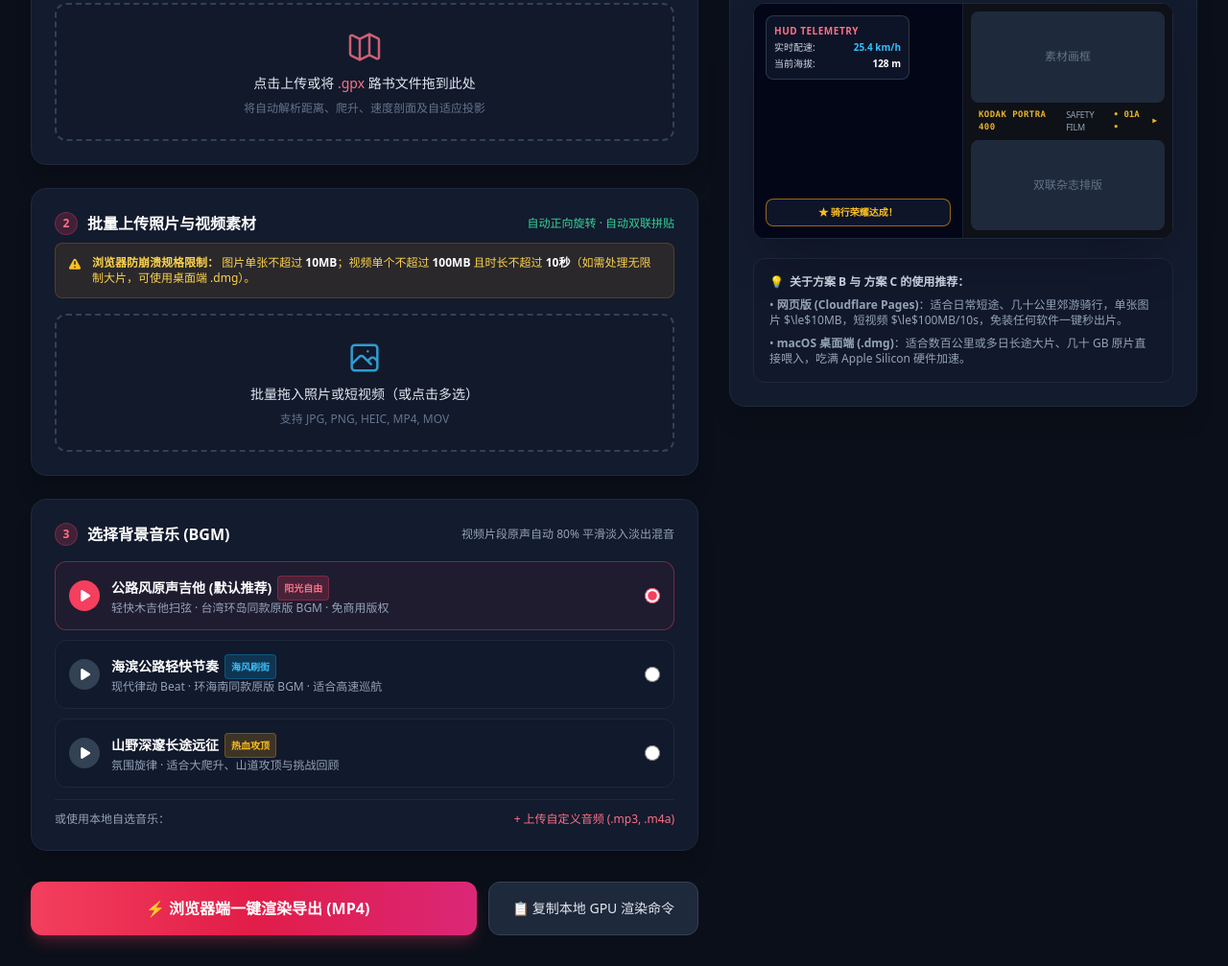
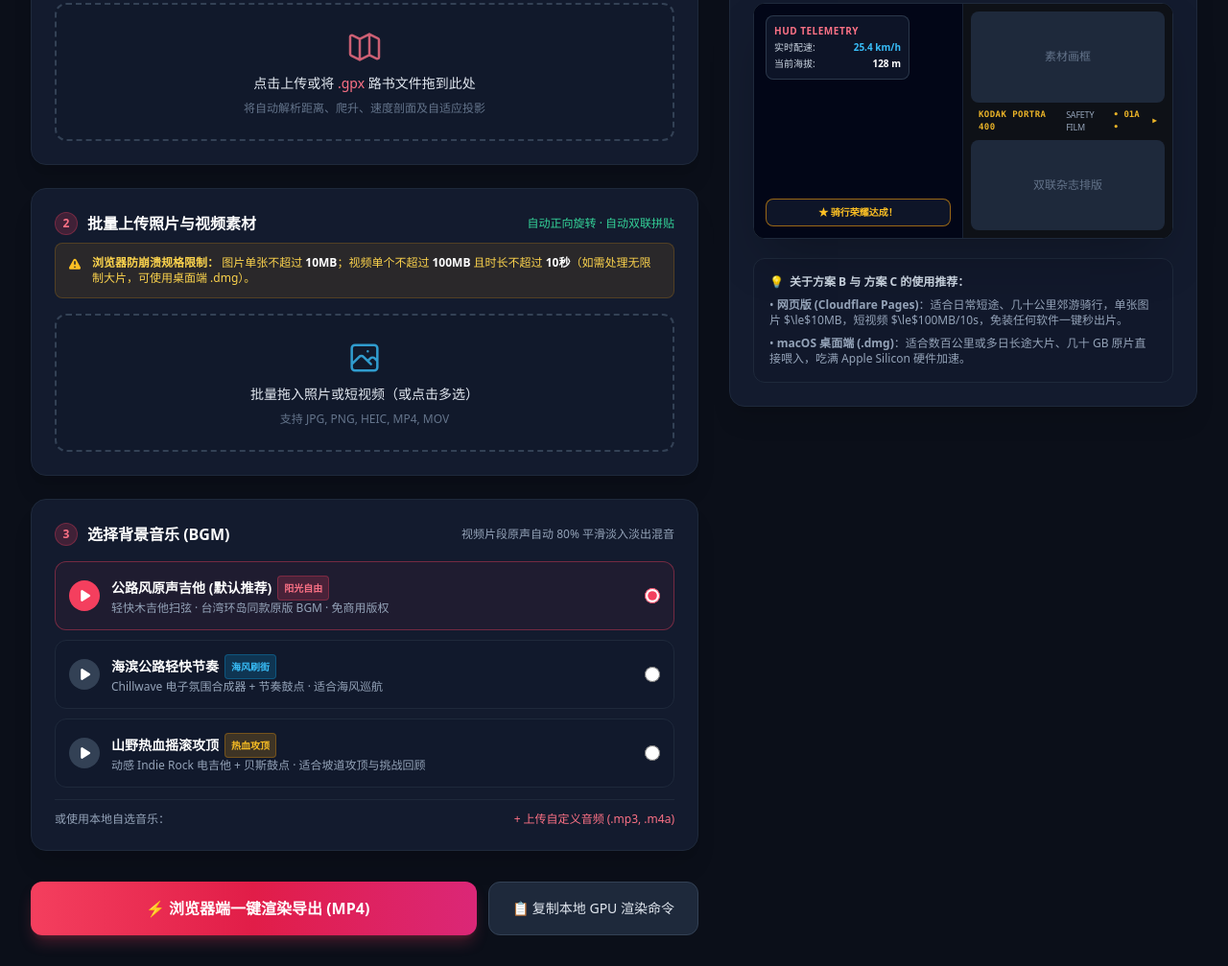
Before and after one commit to hy4015/cycling-route-video, a plain HTML site: page web/index.html in a window 1280 px wide. Shown: the part 159-1166 px from the top of the page at 96% size. Drawn offline with nearby package versions, Linux system fonts and the light colour scheme.

Commit message:
fix(bgm): replace duplicated and synthesized tracks with authentic Chillwave beat and Indie Rock ride tracks

```diff
--- a/web/index.html
+++ b/web/index.html
@@ -180,7 +180,7 @@
                   <span>海滨公路轻快节奏</span>
                   <span class="text-[10px] px-1.5 py-0.5 rounded bg-sky-500/20 text-sky-400 border border-sky-500/30">海风刷街</span>
                 </div>
-                <div class="text-xs text-slate-400">现代律动 Beat · 环海南同款原版 BGM · 适合高速巡航</div>
+                <div class="text-xs text-slate-400">Chillwave 电子氛围合成器 + 节奏鼓点 · 适合海风巡航</div>
               </div>
             </div>
             <input type="radio" name="bgmSelect" value="bgm_coastal_beat" class="accent-rose-500 w-4 h-4">
@@ -194,10 +194,10 @@
               </button>
               <div>
                 <div class="text-sm font-semibold text-white flex items-center space-x-1.5">
-                  <span>山野深邃长途远征</span>
+                  <span>山野热血摇滚攻顶</span>
                   <span class="text-[10px] px-1.5 py-0.5 rounded bg-amber-500/20 text-amber-400 border border-amber-500/30">热血攻顶</span>
                 </div>
-                <div class="text-xs text-slate-400">氛围旋律 · 适合大爬升、山道攻顶与挑战回顾</div>
+                <div class="text-xs text-slate-400">动感 Indie Rock 电吉他 + 贝斯鼓点 · 适合坡道攻顶与挑战回顾</div>
               </div>
             </div>
             <input type="radio" name="bgmSelect" value="bgm_epic_mountain" class="accent-rose-500 w-4 h-4">
```
Also changed, not shown: 12 other files.
